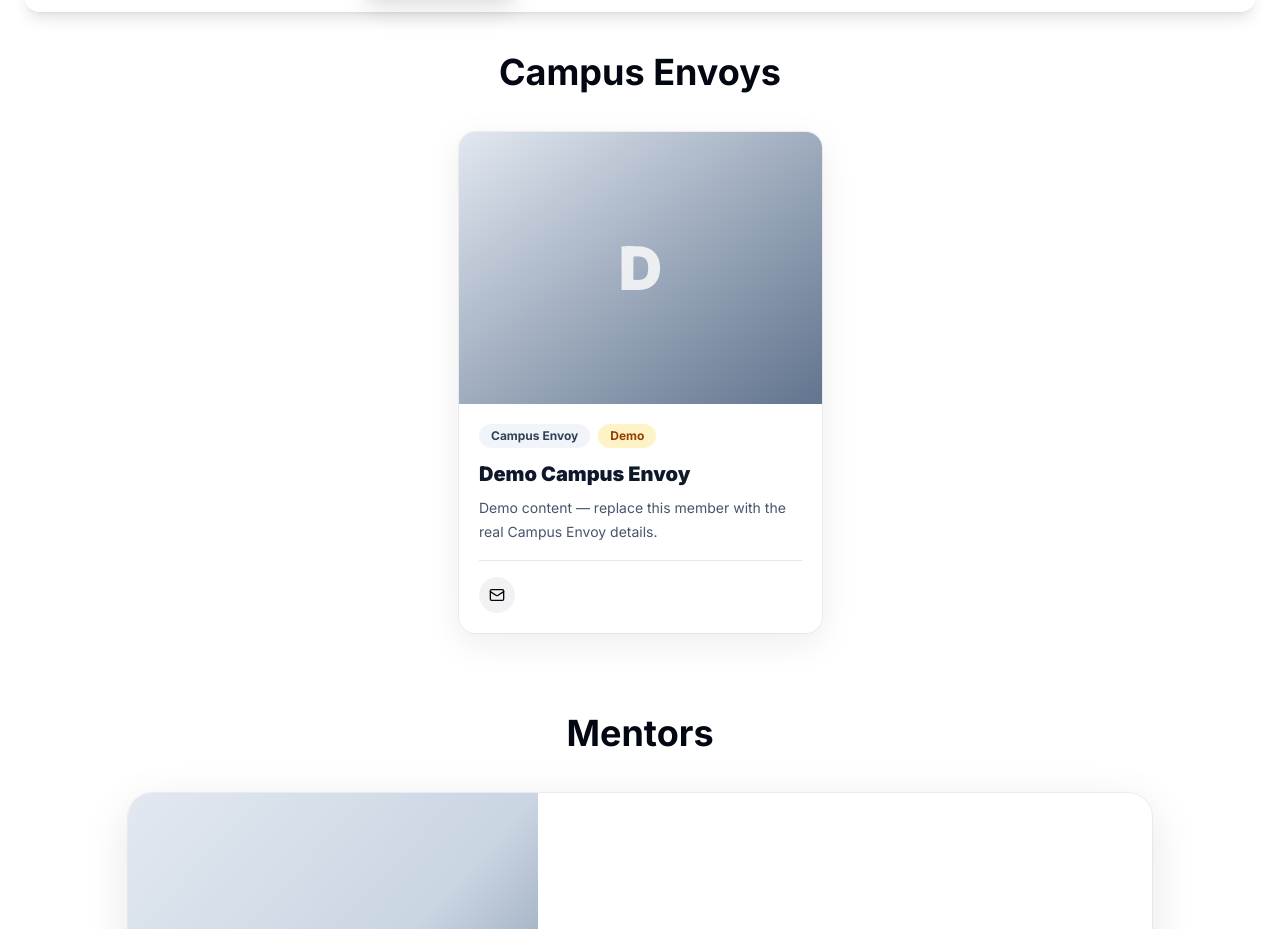
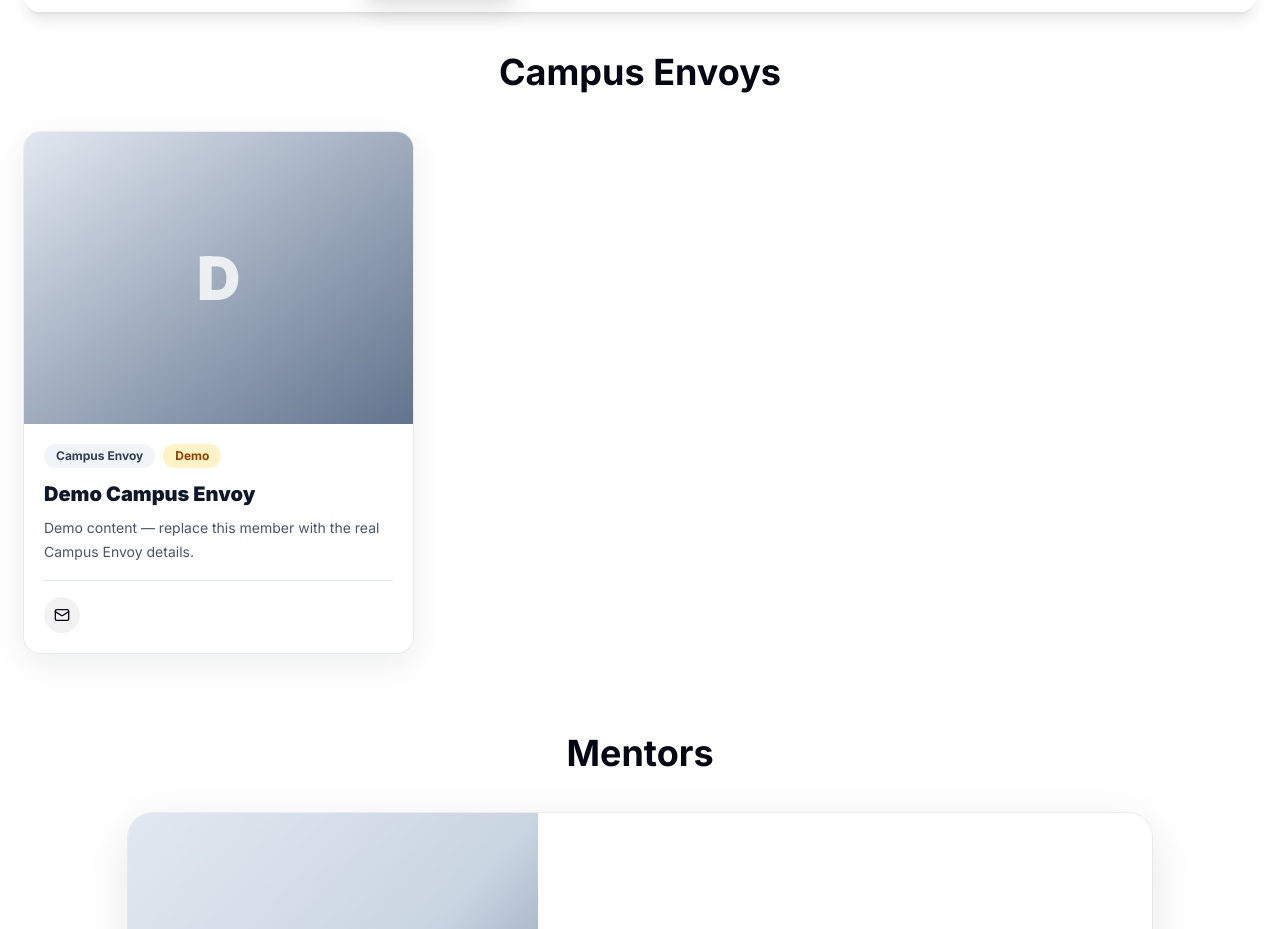
Before and after one commit to mishraji0519/wikiclubtech-nitin, a Next.js app in the folder WikiClub-Tech-UU-main/WikiClub-Tech-UU-main/: page /wikiclubtech-nitin/teams in a window 1280 px wide. Shown: the part 3260-4189 px from the top of the page. Built offline with nearby package versions, Linux system fonts and the light colour scheme.

Commit message:
style: match campus envoy tiles to team lead size

```diff
--- a/WikiClub-Tech-UU-main/WikiClub-Tech-UU-main/src/app/teams/page.tsx
+++ b/WikiClub-Tech-UU-main/WikiClub-Tech-UU-main/src/app/teams/page.tsx
@@ -23,10 +23,10 @@ const TeamSections = ({ members, idPrefix }: { members: typeof currentTeamDemoMe
   const membersByRole = useMemo(() => groupMembersByRole(members), [members]);
   return <div className='space-y-20'>
     {sectionOrder.map((role) => { const roleMembers = membersByRole[role]; if (!roleMembers?.length) return null;
-      const gridClass = role === 'mentor' ? 'mx-auto max-w-5xl space-y-6' : role === 'envoy' ? 'mx-auto flex max-w-6xl flex-wrap justify-center gap-8' : role === 'volunteer' ? 'mx-auto grid max-w-7xl grid-cols-2 gap-5 sm:grid-cols-3 lg:grid-cols-5' : 'grid grid-cols-1 gap-8 md:grid-cols-2 lg:grid-cols-3';
+      const gridClass = role === 'mentor' ? 'mx-auto max-w-5xl space-y-6' : role === 'envoy' ? 'grid grid-cols-1 gap-8 md:grid-cols-2 lg:grid-cols-3' : role === 'volunteer' ? 'mx-auto grid max-w-7xl grid-cols-2 gap-5 sm:grid-cols-3 lg:grid-cols-5' : 'grid grid-cols-1 gap-8 md:grid-cols-2 lg:grid-cols-3';
       return <section key={`${idPrefix}-${role}`} id={`${idPrefix}-${role}`} className='scroll-mt-32'>
         <motion.div initial={{ opacity: 0, y: 20 }} whileInView={{ opacity: 1, y: 0 }} viewport={{ once: true }} transition={{ duration: 0.55, ease: [0.22, 1, 0.36, 1] }} className='mb-10 text-center'><h2 className='text-3xl font-bold md:text-4xl'>{roleLabels[role]}</h2></motion.div>
-        <motion.div className={gridClass}>{roleMembers.map((member, index) => <motion.div key={member.id} initial={{ opacity: 0, y: 24 }} whileInView={{ opacity: 1, y: 0 }} viewport={{ once: true, margin: '-60px' }} transition={{ duration: 0.5, delay: Math.min(index * 0.08, 0.32), ease: [0.22, 1, 0.36, 1] }} className={role === 'envoy' ? 'w-full max-w-sm sm:w-[calc((100%-2rem)/2)] lg:w-[calc((100%-4rem)/3)]' : 'w-full'}><TeamMemberCard {...member} demo={member.id.startsWith('demo-')} /></motion.div>)}</motion.div>
+        <motion.div className={gridClass}>{roleMembers.map((member, index) => <motion.div key={member.id} initial={{ opacity: 0, y: 24 }} whileInView={{ opacity: 1, y: 0 }} viewport={{ once: true, margin: '-60px' }} transition={{ duration: 0.5, delay: Math.min(index * 0.08, 0.32), ease: [0.22, 1, 0.36, 1] }} className='w-full'><TeamMemberCard {...member} demo={member.id.startsWith('demo-')} /></motion.div>)}</motion.div>
       </section>;
     })}
   </div>;
```
